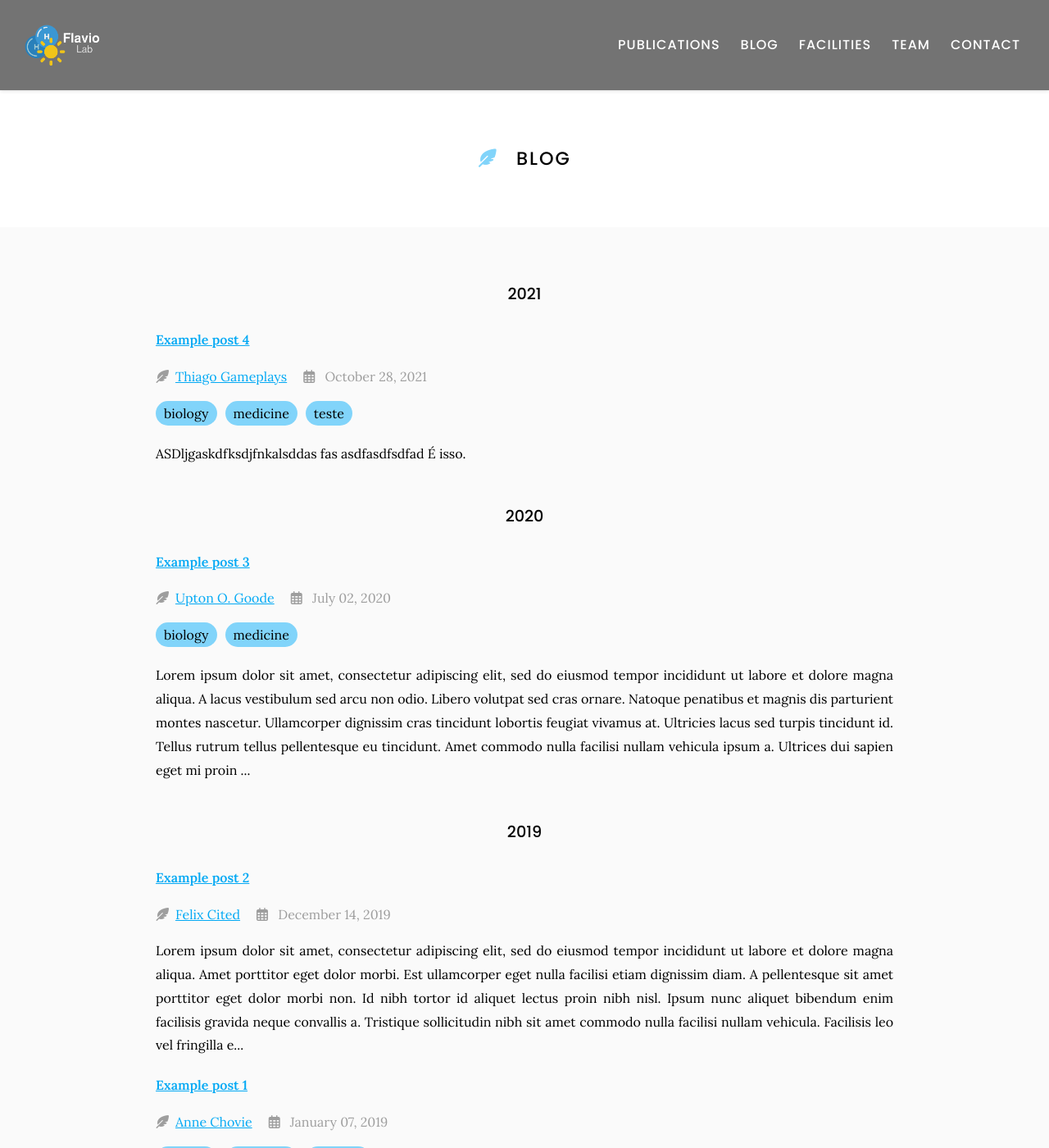
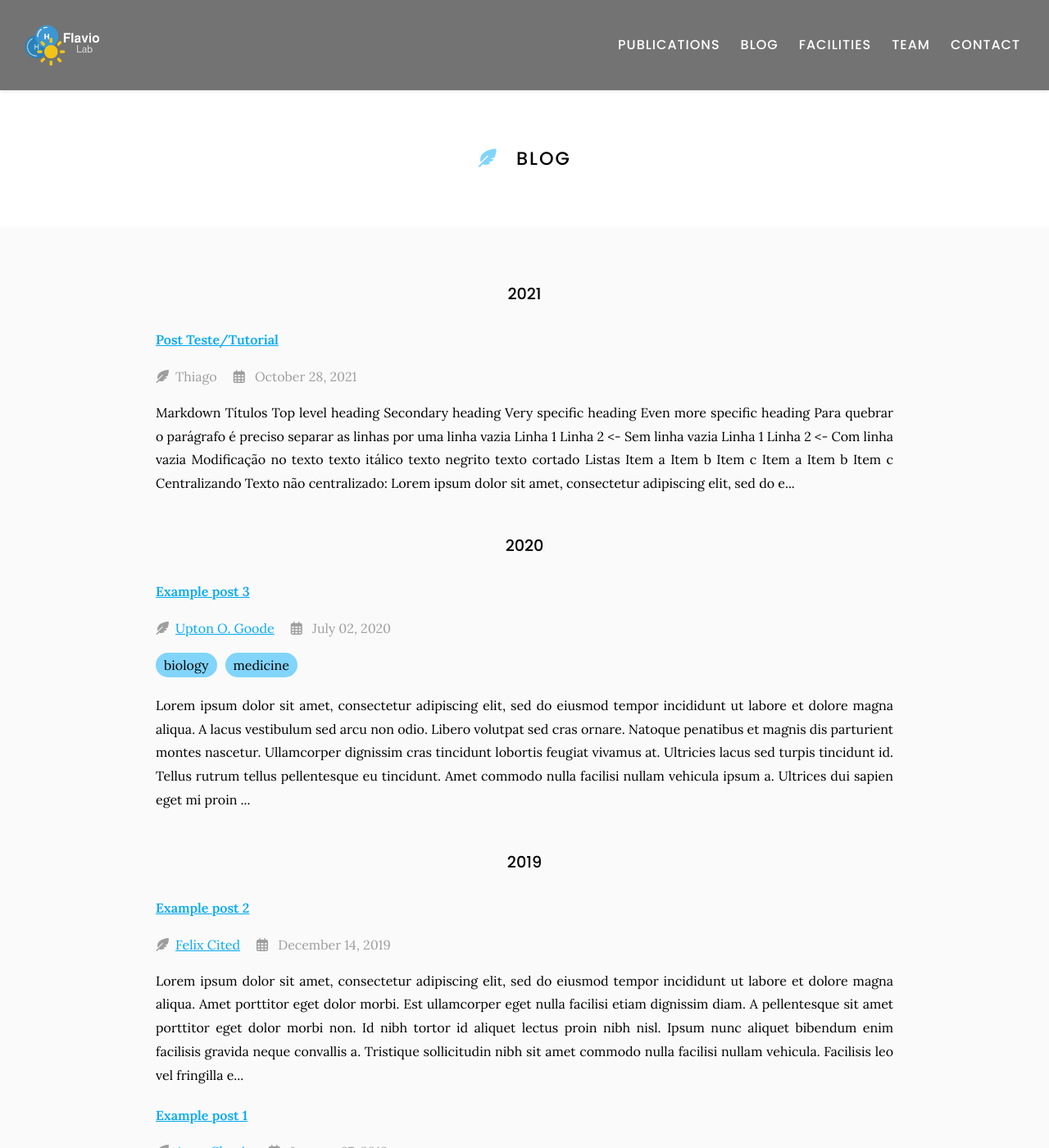
Before and after one commit to labeansite/labeansite.github.io, a Jekyll site: the page built from blog/index.md, in a window 1280 px wide and 1400 px high. Shown: the whole window at 82% size. Built offline with Jekyll 4.4.1, drawn with Linux system fonts in a browser that asks for light colours; nearby versions of some CDN libraries; comment, search, counter and statistics services are not loaded.

Commit message:
post tutorial

```diff
--- /dev/null
+++ b/_includes/ytvideo.html
@@ -0,0 +1,3 @@
+<div class="ytvideo-wrapper">
+    <iframe src="https://www.youtube-nocookie.com/embed/{{ include.id }}" title="YouTube video player" frameborder="0" allow="accelerometer; autoplay; clipboard-write; encrypted-media; gyroscope; picture-in-picture; web-share" allowfullscreen></iframe>
+</div>
--- a/_posts/2021-10-28-example-post-4.md
+++ b/_posts/2021-10-28-example-post-4.md
@@ -1,13 +1,86 @@
 ---
-title: Example post 4
-tags: biology, medicine, teste
-author: Thiago Gameplays
-member: upton-goode
+title: Post Teste/Tutorial
+tags:
+author: Thiago
+member:
 ---
 
-ASDljgaskdfksdjfnkalsddas fas
-asdfasdfsdfad
+## Markdown
 
-![Imagem teste](../../../images/barra_inferior.jpg)
+#### Títulos
 
-É isso.
+# Top level heading
+## Secondary heading
+### Very specific heading
+#### Even more specific heading
+
+Para quebrar o parágrafo é preciso separar as linhas por uma linha vazia
+
+Linha 1
+Linha 2 <- Sem linha vazia
+
+Linha 1
+
+Linha 2 <- Com linha vazia
+
+#### Modificação no texto
+
+_texto itálico_
+
+**texto negrito**
+
+~~texto cortado~~
+
+#### Listas
+
+- Item a
+- Item b
+- Item c
+
+1. Item a
+2. Item b
+3. Item c
+
+#### Centralizando
+
+Texto não centralizado: Lorem ipsum dolor sit amet, consectetur adipiscing elit, sed do eiusmod tempor incididunt ut labore et dolore magna aliqua. Ut enim ad minim veniam, quis nostrud exercitation ullamco laboris nisi ut aliquip ex ea commodo consequat.
+
+Texto centralizado: Lorem ipsum dolor sit amet, consectetur adipiscing elit, sed do eiusmod tempor incididunt ut labore et dolore magna aliqua. Ut enim ad minim veniam, quis nostrud exercitation ullamco laboris nisi ut aliquip ex ea commodo consequat.
+{:.center}
+
+#### Links
+
+Link externo [Texto para o usuário](https://www.google.com/)
+
+{% include section.html %}
+
+## Seções
+
+As seções tem cores alternadas.
+
+{% include section.html %}
+
+Texto após uma quebra de seção
+
+{% include section.html %}
+
+Texto após outra quebra de seção
+
+{% include section.html %}
+
+## Figuras
+
+{%
+  include figure.html
+  image="images/barra_inferior.jpg"
+  caption="Legenda da foto"
+%}
+
+{% include section.html %}
+
+## Vídeo
+
+{%
+    include ytvideo.html
+    id="Ttl8Gg-P-Ao"
+%}
--- /dev/null
+++ b/css/ytvideo.scss
@@ -0,0 +1,17 @@
+---
+---
+
+.ytvideo-wrapper {
+    position: relative;
+    width: 100%;
+    padding-bottom: 56.25%; /* 16:9 aspect ratio */
+    height: 0;
+}
+
+.ytvideo-wrapper iframe {
+    position: absolute;
+    top: 0;
+    left: 0;
+    width: 100%;
+    height: 100%;
+}
--- a/js/bgvideo.js
+++ b/js/bgvideo.js
@@ -1,3 +1,4 @@
+if(document.querySelector('.wrapper-bgvideo') !== null) { // only runs if bgvideo was generated
     const button = document.querySelector('.video-scroll-button-container');
 
     const navbar = document.querySelector('header');
@@ -25,3 +26,4 @@
     // Add listeners to the media query objects
     mq1000.addEventListener('change', updateNavbarHeight);
     mq700.addEventListener('change', updateNavbarHeight);
+}
```
Lines whose indentation alone changed are shown as unchanged.
